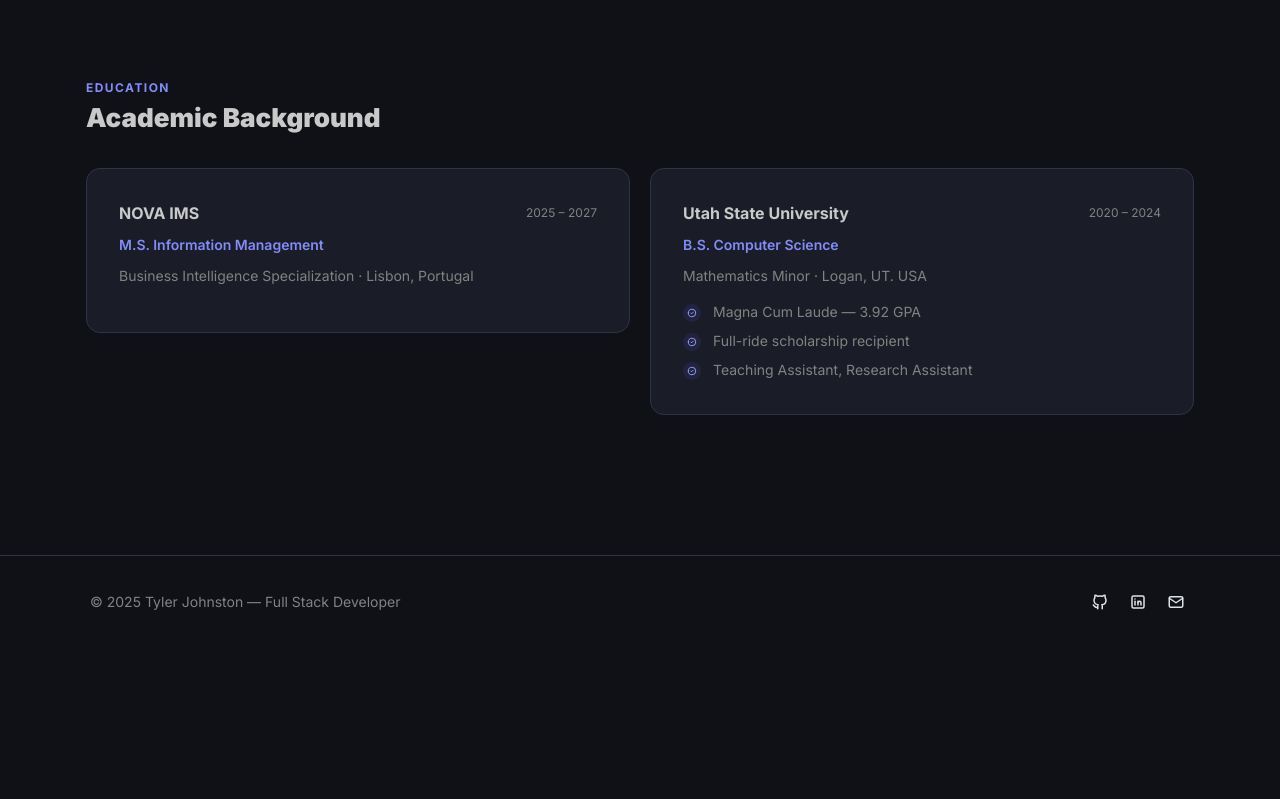
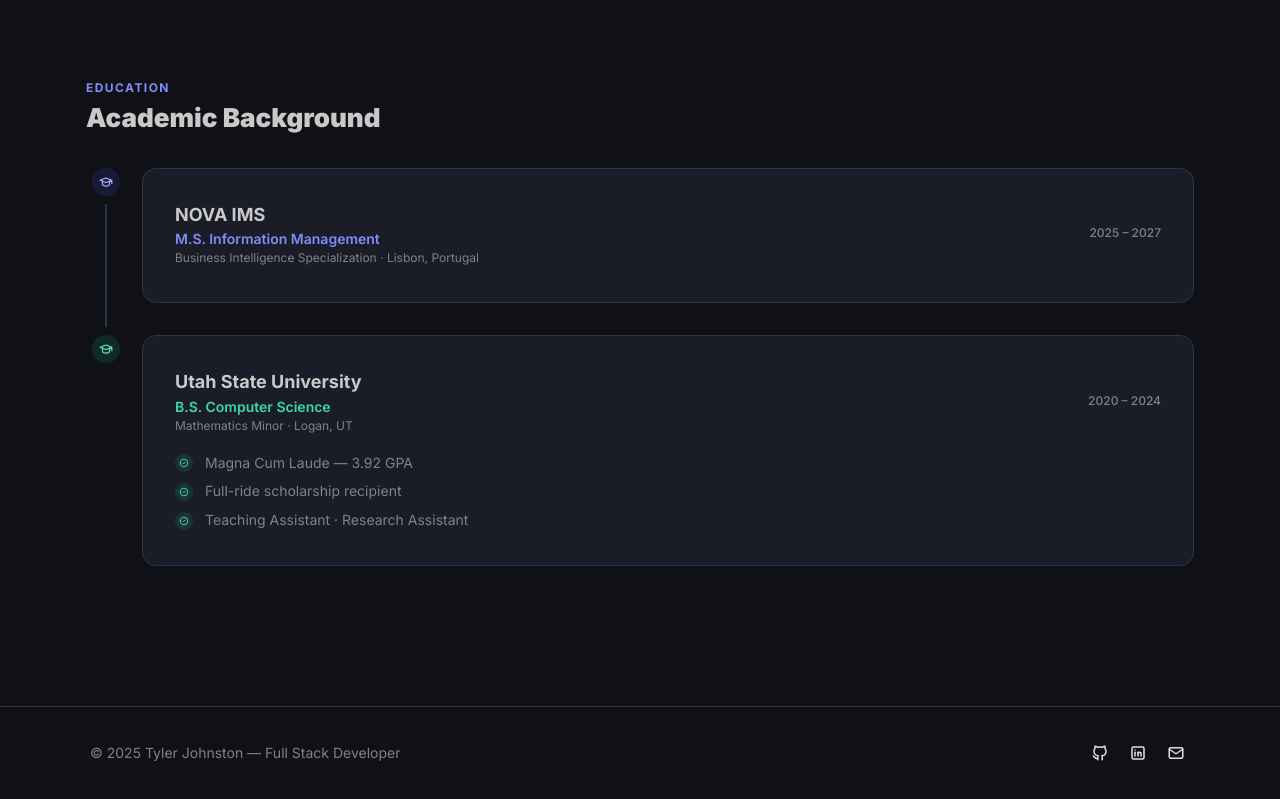
Before and after one commit to Tyler-Johnston/tyler-johnston.github.io, a React (Vite) app: page /#/about in a window 1280 px wide. Shown: the part 1114-1913 px from the top of the page. Before the commit the page ends 1762 px from the top, so only its background shows below. Built offline with nearby package versions, Linux system fonts and the light colour scheme.

Commit message:
education fix

```diff
--- a/src/pages/About.tsx
+++ b/src/pages/About.tsx
@@ -21,6 +21,7 @@
   IconBrandGithub,
   IconBrandLinkedin,
   IconMail,
+  IconSchool,
   IconCircleCheck,
 } from '@tabler/icons-react';
 import { Link } from 'react-router-dom';
@@ -188,7 +189,7 @@
         </Stack>
       </motion.div>
 
-      <SimpleGrid cols={{ base: 1, sm: 2 }} spacing="lg">
+      <Stack gap={0}>
         {[
           {
             school: 'NOVA IMS',
@@ -196,65 +197,76 @@
             sub: 'Business Intelligence Specialization',
             period: '2025 – 2027',
             location: 'Lisbon, Portugal',
-            highlights: [
-              // 'Business Intelligence, Data Warehousing, Advanced Analytics',
-            ],
+            color: 'indigo' as const,
+            highlights: [] as string[],
           },
           {
             school: 'Utah State University',
             degree: 'B.S. Computer Science',
             sub: 'Mathematics Minor',
             period: '2020 – 2024',
-            location: 'Logan, UT. USA',
+            location: 'Logan, UT',
+            color: 'teal' as const,
             highlights: [
               'Magna Cum Laude — 3.92 GPA',
               'Full-ride scholarship recipient',
-              'Teaching Assistant, Research Assistant',
+              'Teaching Assistant · Research Assistant',
             ],
           },
-        ].map((edu, i) => (
+        ].map((edu, i, arr) => (
           <motion.div key={edu.school} {...fadeUp(i * 0.1)}>
+            <Box style={{ display: 'grid', gridTemplateColumns: '40px 1fr', gap: 0 }}>
+              <Box style={{ display: 'flex', flexDirection: 'column', alignItems: 'center' }}>
+                <ThemeIcon color={edu.color} variant="light" size="md" radius="xl" style={{ zIndex: 1 }}>
+                  <IconSchool size={14} />
+                </ThemeIcon>
+                {i < arr.length - 1 && (
+                  <Box style={{
+                    width: 2, flex: 1, minHeight: 40,
+                    background: isDark ? '#2e3347' : 'var(--mantine-color-gray-3)',
+                    marginTop: 8, marginBottom: 8,
+                  }} />
+                )}
+              </Box>
+
               <Card
+                mb={i < arr.length - 1 ? 'xl' : 0}
+                ml="md"
                 style={{
                   border: `1px solid ${isDark ? '#2e3347' : 'var(--mantine-color-gray-3)'}`,
                   background: isDark ? '#1a1d27' : '#ffffff',
                 }}
               >
-              <Stack gap="xs">
-                <Group justify="space-between" wrap="wrap">
-                  <Text fw={700}>{edu.school}</Text>
-                  <Text size="xs" c="dimmed">
-                    {edu.period}
-                  </Text>
+                <Group justify="space-between" wrap="wrap" gap="xs" mb={4}>
+                  <Box>
+                    <Text fw={700} size="lg">{edu.school}</Text>
+                    <Text fw={600} c={edu.color} size="sm">{edu.degree}</Text>
+                    <Text size="xs" c="dimmed">{edu.sub} · {edu.location}</Text>
+                  </Box>
+                  <Text size="xs" c="dimmed" fw={500}>{edu.period}</Text>
                 </Group>
-                <Text fw={600} c="indigo" size="sm">
-                  {edu.degree}
-                </Text>
-                <Text size="sm" c="dimmed">
-                  {edu.sub} · {edu.location}
-                </Text>
+                {edu.highlights.length > 0 && (
                   <List
                     spacing={4}
-                  mt={4}
+                    mt="sm"
                     icon={
-                    <ThemeIcon color="indigo" variant="light" size="xs" radius="xl">
+                      <ThemeIcon color={edu.color} variant="light" size="xs" radius="xl">
                         <IconCircleCheck size={10} />
                       </ThemeIcon>
                     }
                   >
                     {edu.highlights.map((h) => (
                       <List.Item key={h}>
-                      <Text size="sm" c="dimmed">
-                        {h}
-                      </Text>
+                        <Text size="sm" c="dimmed">{h}</Text>
                       </List.Item>
                     ))}
                   </List>
-              </Stack>
+                )}
               </Card>
+            </Box>
           </motion.div>
         ))}
-      </SimpleGrid>
+      </Stack>
     </Container>
   );
 }
--- a/src/pages/Experience.tsx
+++ b/src/pages/Experience.tsx
@@ -50,30 +50,18 @@
             viewport={{ once: true, margin: '-40px' }}
             transition={{ duration: 0.4, delay: i * 0.08 }}
           >
-            <Box
-              style={{
-                display: 'grid',
-                gridTemplateColumns: '40px 1fr',
-                gap: 0,
-                paddingBottom: i < roles.length - 1 ? 0 : 0,
-              }}
-            >
+            <Box style={{ display: 'grid', gridTemplateColumns: '40px 1fr', gap: 0 }}>
               {/* Timeline column */}
               <Box style={{ display: 'flex', flexDirection: 'column', alignItems: 'center' }}>
                 <ThemeIcon color="indigo" variant="light" size="md" radius="xl" style={{ zIndex: 1 }}>
                   <IconBriefcase size={14} />
                 </ThemeIcon>
                 {i < roles.length - 1 && (
-                  <Box
-                    style={{
-                      width: 2,
-                      flex: 1,
-                      minHeight: 40,
-                      background: isDark ? '#2e3347' : 'var(--mantine-color-gray-3)',
-                      marginTop: 8,
-                      marginBottom: 8,
-                    }}
-                  />
+                  <Box style={{
+                    width: 2, flex: 1, minHeight: 40,
+                    background: isDark ? '#2e3347' : 'var(--mantine-color-gray-3)',
+                    marginTop: 8, marginBottom: 8,
+                  }} />
                 )}
               </Box>
 
@@ -90,27 +78,15 @@
                   <Stack gap="sm">
                     <Box>
                       <Group justify="space-between" wrap="wrap" gap="xs">
-                        <Text fw={700} size="lg">
-                          {role.title}
-                        </Text>
-                        <Text size="xs" c="dimmed" fw={500}>
-                          {role.period}
-                        </Text>
+                        <Text fw={700} size="lg">{role.title}</Text>
+                        <Text size="xs" c="dimmed" fw={500}>{role.period}</Text>
                       </Group>
-                      <Text c="indigo" size="sm" fw={600}>
-                        {role.organization}
-                      </Text>
-                      <Text size="xs" c="dimmed">
-                        {role.location}
-                      </Text>
+                      <Text c="indigo" size="sm" fw={600}>{role.organization}</Text>
+                      <Text size="xs" c="dimmed">{role.location}</Text>
                     </Box>
-
                     {role.description.map((para, j) => (
-                      <Text key={j} size="sm" c="dimmed" lh={1.7}>
-                        {para}
-                      </Text>
+                      <Text key={j} size="sm" c="dimmed" lh={1.7}>{para}</Text>
                     ))}
-
                     <Group gap={6} wrap="wrap" mt={4}>
                       {role.techStack.map((tech) => (
                         <TechBadge key={tech} label={tech} size="xs" />
@@ -119,9 +95,7 @@
                   </Stack>
 
                   <Stack gap="sm">
-                    <Text fw={600} size="sm">
-                      Key Contributions
-                    </Text>
+                    <Text fw={600} size="sm">Key Contributions</Text>
                     <List
                       spacing={6}
                       icon={
@@ -132,9 +106,7 @@
                     >
                       {role.highlights.map((h) => (
                         <List.Item key={h}>
-                          <Text size="sm" c="dimmed" lh={1.5}>
-                            {h}
-                          </Text>
+                          <Text size="sm" c="dimmed" lh={1.5}>{h}</Text>
                         </List.Item>
                       ))}
                     </List>
--- a/src/pages/projects/FlashcardDungeon.tsx
+++ b/src/pages/projects/FlashcardDungeon.tsx
@@ -41,7 +41,6 @@
   fdStats,
   fdStats2,
   fdAchievements,
-  fdSettings,
 } from '../../data/imageAssets';
 import { TechBadge } from '../../components/ui/TechBadge';
 
--- a/src/pages/projects/ParallaxPoker.tsx
+++ b/src/pages/projects/ParallaxPoker.tsx
@@ -35,11 +35,9 @@
 } from '@tabler/icons-react';
 import { Link } from 'react-router-dom';
 import {
-  ppImg,
   ppBalance,
   ppDialogue,
   ppReaction,
-  parallaxPokerMain,
 } from '../../data/imageAssets';
 import { TechBadge } from '../../components/ui/TechBadge';
 
```
Lines whose indentation alone changed are shown as unchanged.
